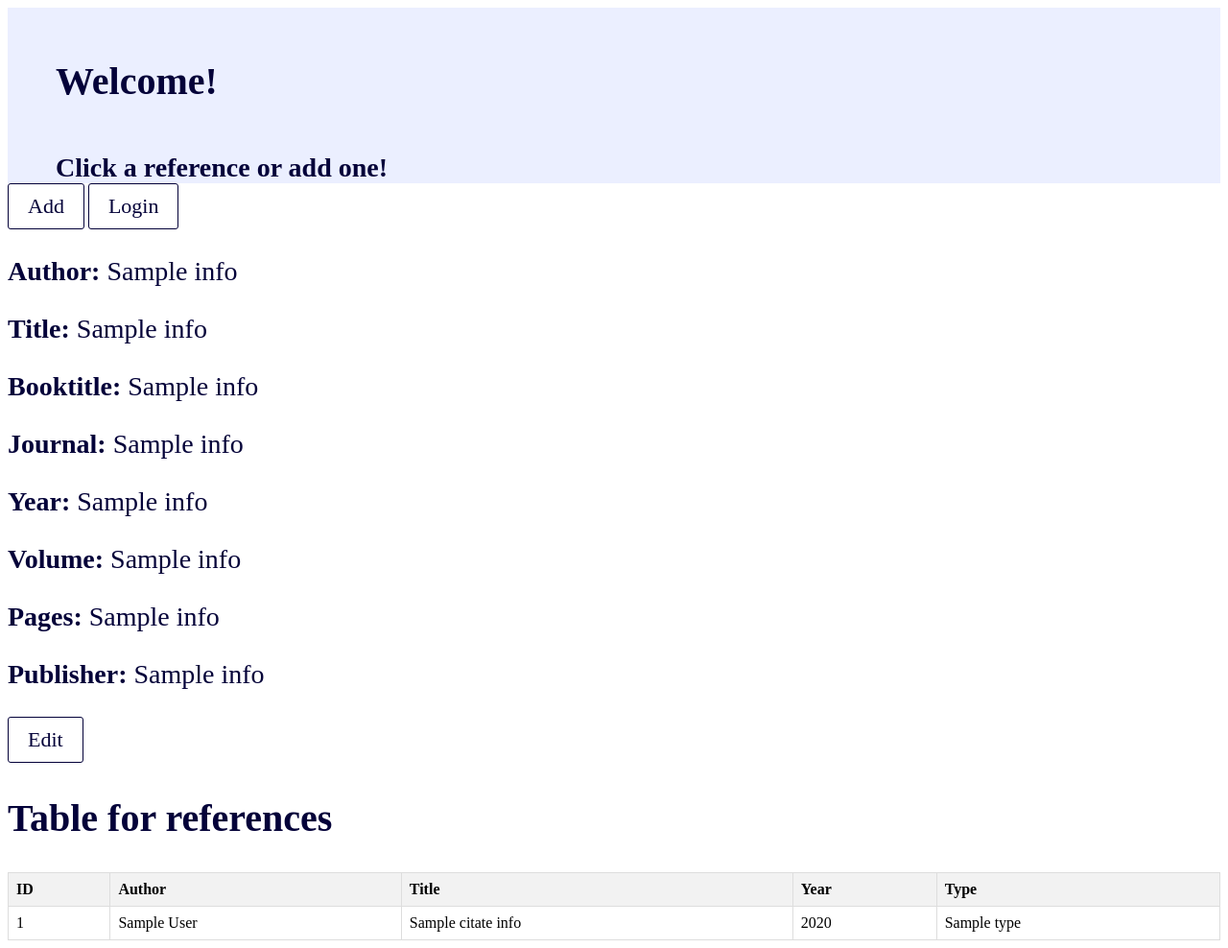
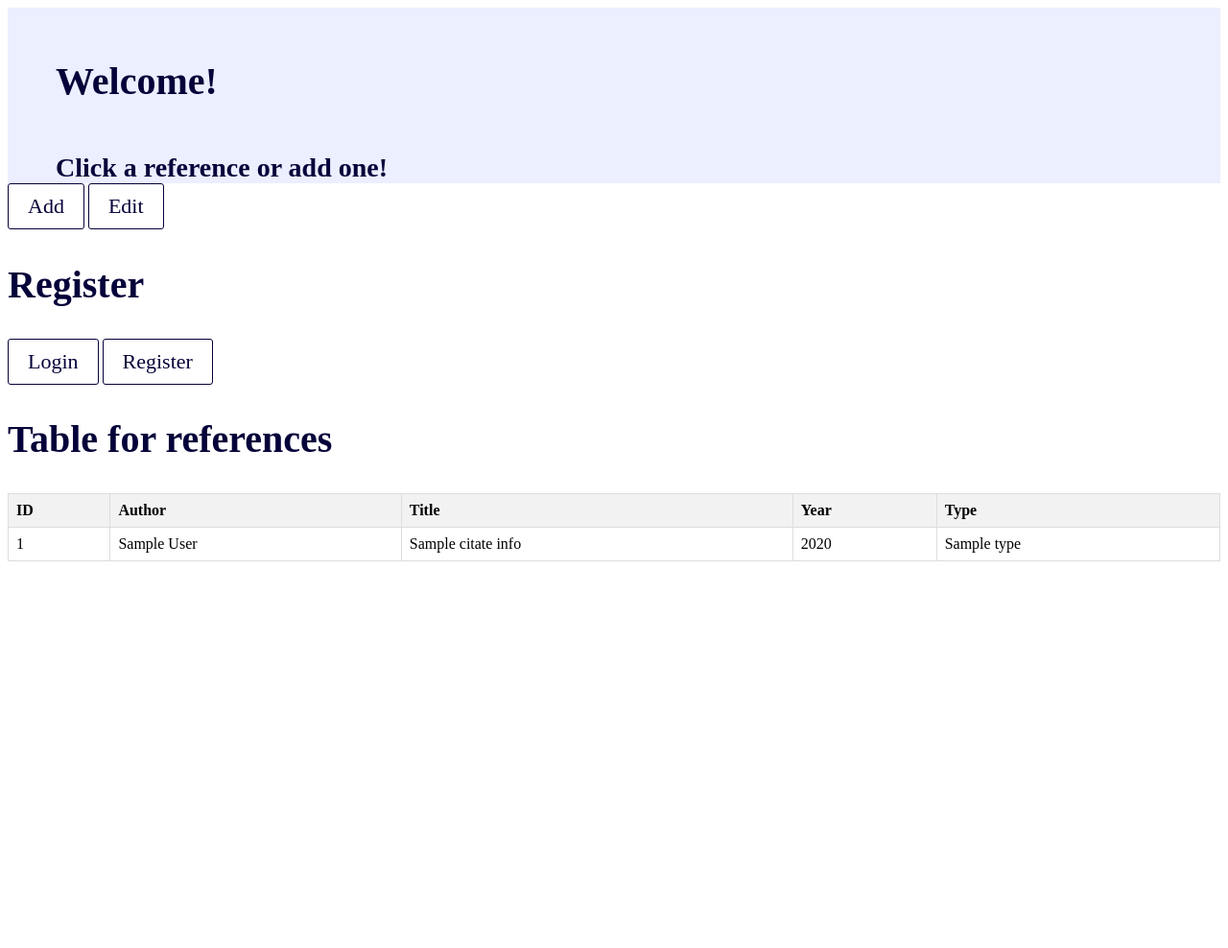
Before and after one commit to Jouchef/ohtu_kandi_viitteet, a Flask app: template src/templates/index.html in a window 1280 px wide. Shown: the whole page at 96% size. After the commit the page ends 585 px from the top, so only its background shows below. Run offline with Flask 3, Linux system fonts and the light colour scheme; the template is opened without the code that fills it: most values are stand-ins (such as "Sample title", 1, 10 or a date in 2020); some libraries are stand-ins or nearby versions.

Commit message:
Robot test for login now works!

```diff
--- a/src/AppLibrary.py
+++ b/src/AppLibrary.py
@@ -3,7 +3,7 @@ import requests
 
 class AppLibrary:
     def __init__(self):
-        self._base_url = "http://localhost:5000"
+        self._base_url = "http://localhost:5001"
 
         self.reset_application()
 
--- a/src/templates/index.html
+++ b/src/templates/index.html
@@ -17,24 +17,12 @@
 
 
     <a href="/new_reference" class="linkstyle">Add</a>
-    <a href="/login" class="linkstyle">Login</a>
+    <a href="/edit_reference" class="linkstyle">Edit</a>
 
-
-    <div class="reference_view">
-        {% if info is defined %}
-        {% for i in info %}
-        <p><b>Author:</b> {{ i[1] }} </p>
-        <p><b>Title:</b> {{ i[2] }} </p>
-        <p><b>Booktitle:</b> {{ i[3] }} </p>
-        <p><b>Journal:</b> {{ i[4] }} </p>
-        <p><b>Year:</b> {{ i[5] }} </p>
-        <p><b>Volume:</b> {{ i[6] }} </p>
-        <p><b>Pages:</b> {{ i[7] }} </p>
-        <p><b>Publisher:</b> {{ i[8] }} </p>
-        {% endfor %}
-        {% endif %}
-
-        <a href="/edit_reference" class="linkstyle">Edit</a>
+    <div class="register">
+        <h2>Register</h2>
+        <a href="/login" class="linkstyle">Login</a>
+        <a href="/register" class="linkstyle">Register</a>
     </div>
 
     <h2>Table for references</h2>
```
Also changed, not shown: src/templates/login.html (+7 -6 lines), 3 other files.
